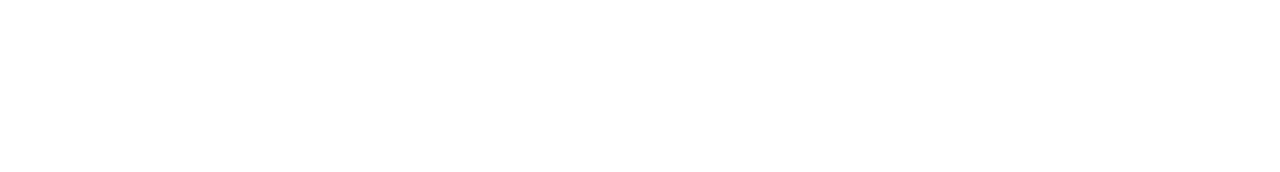
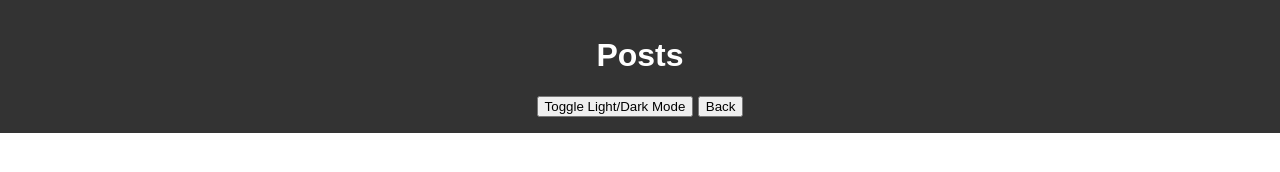
Before and after one commit to bwolkoys/Module4-Blog, a plain HTML site: page blog.html in a window 1280 px wide. Drawn offline with Linux system fonts and the light colour scheme.

Commit message:
added light and dark button + back button to blog html

```diff
--- a/blog.html
+++ b/blog.html
@@ -5,4 +5,11 @@
 <link rel="stylesheet" href="assets/css/styles.css"></link>
 <link rel="stylesheet" href="assets/css/blog.css"></link>
 </head>
+<body>
+    <header>
+        <h1>Posts</h1>
+        <button id="toggle">Toggle Light/Dark Mode</button>
+        <button id="back">Back</button>
+    </header>
+</body>
 <!--loop through each post + add styling-->
```
Also changed, not shown: index.html (+2 -2 lines), 2 other files.
